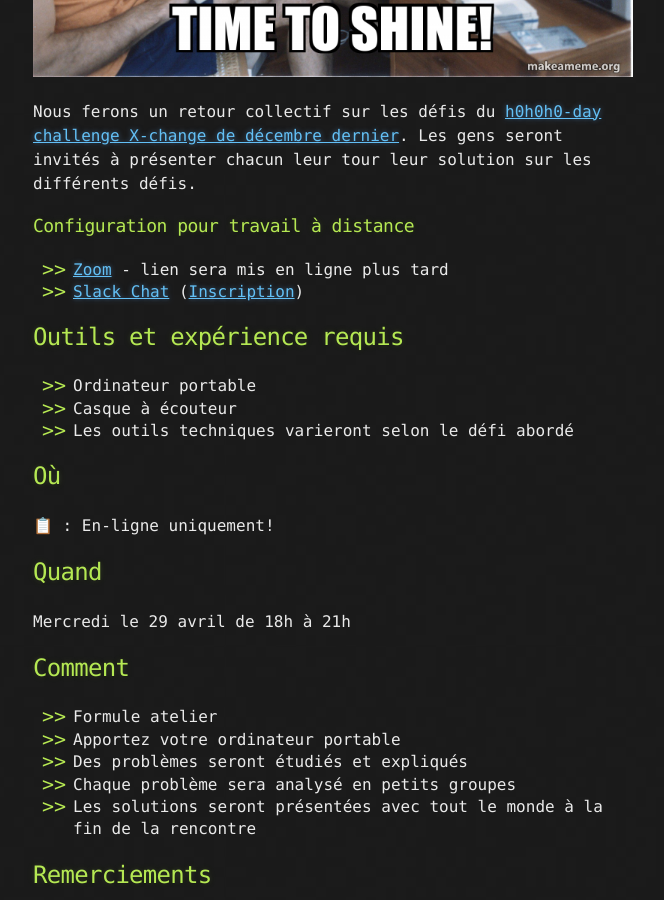
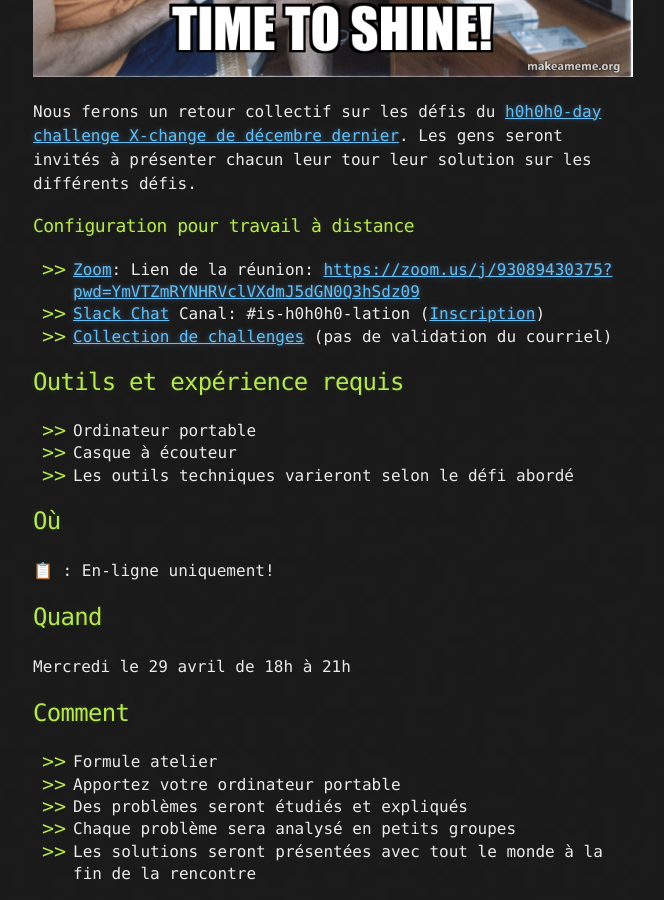
Before and after one commit to montrehack/montrehack.github.com, a Jekyll site: the page built from _posts/2020-04-29-is-h0h0h0-lation.md, in a window 1280 px wide and 900 px high, scrolled down 950 px. Shown: the whole window, without its empty margins (307-971 px from the left). Built offline with Jekyll 4.4.1, drawn with Linux system fonts in a browser that asks for light colours; emoji names are drawn with the system emoji font; comment, search, counter and statistics services are not loaded; some of the changed text lies outside the part shown.

Commit message:
April 2020 - is-h0h0h0-lation: Added online details

```diff
--- a/_posts/2020-04-29-is-h0h0h0-lation.md
+++ b/_posts/2020-04-29-is-h0h0h0-lation.md
@@ -19,8 +19,9 @@ Les gens seront invités à présenter chacun leur tour leur solution sur les di
 
 ### Configuration pour travail à distance
 
-* [Zoom](https://zoom.us/download) - lien sera mis en ligne plus tard
-* [Slack Chat](https://montrehack.slack.com/) ([Inscription](https://montrehack-slack-signup.herokuapp.com/))
+* [Zoom](https://zoom.us/download): Lien de la réunion: [https://zoom.us/j/93089430375?pwd=YmVTZmRYNHRVclVXdmJ5dGN0Q3hSdz09](https://zoom.us/j/93089430375?pwd=YmVTZmRYNHRVclVXdmJ5dGN0Q3hSdz09)
+* [Slack Chat](https://montrehack.slack.com/) Canal: #is-h0h0h0-lation ([Inscription](https://montrehack-slack-signup.herokuapp.com/))
+* [Collection de challenges](https://h0h0h0day-xchange.montrehack.ca/) (pas de validation du courriel)
 
 ## Outils et expérience requis
 
@@ -64,8 +65,9 @@ It will be an open format where multiple people are invited to present how they
 
 ### Remote Setup
 
-* [Zoom](https://zoom.us/download) - meeting link posted later
-* [Slack Chat](https://montrehack.slack.com/) ([Sign-up](https://montrehack-slack-signup.herokuapp.com/))
+* [Zoom](https://zoom.us/download) Meeting Link: [https://zoom.us/j/93089430375?pwd=YmVTZmRYNHRVclVXdmJ5dGN0Q3hSdz09](https://zoom.us/j/93089430375?pwd=YmVTZmRYNHRVclVXdmJ5dGN0Q3hSdz09)
+* [Slack Chat](https://montrehack.slack.com/) Channel: #is-h0h0h0-lation ([Sign-up](https://montrehack-slack-signup.herokuapp.com/))
+* [Challenge collection](https://h0h0h0day-xchange.montrehack.ca/) (email not validated)
 
 ## Tools and Experience Required
 
```
